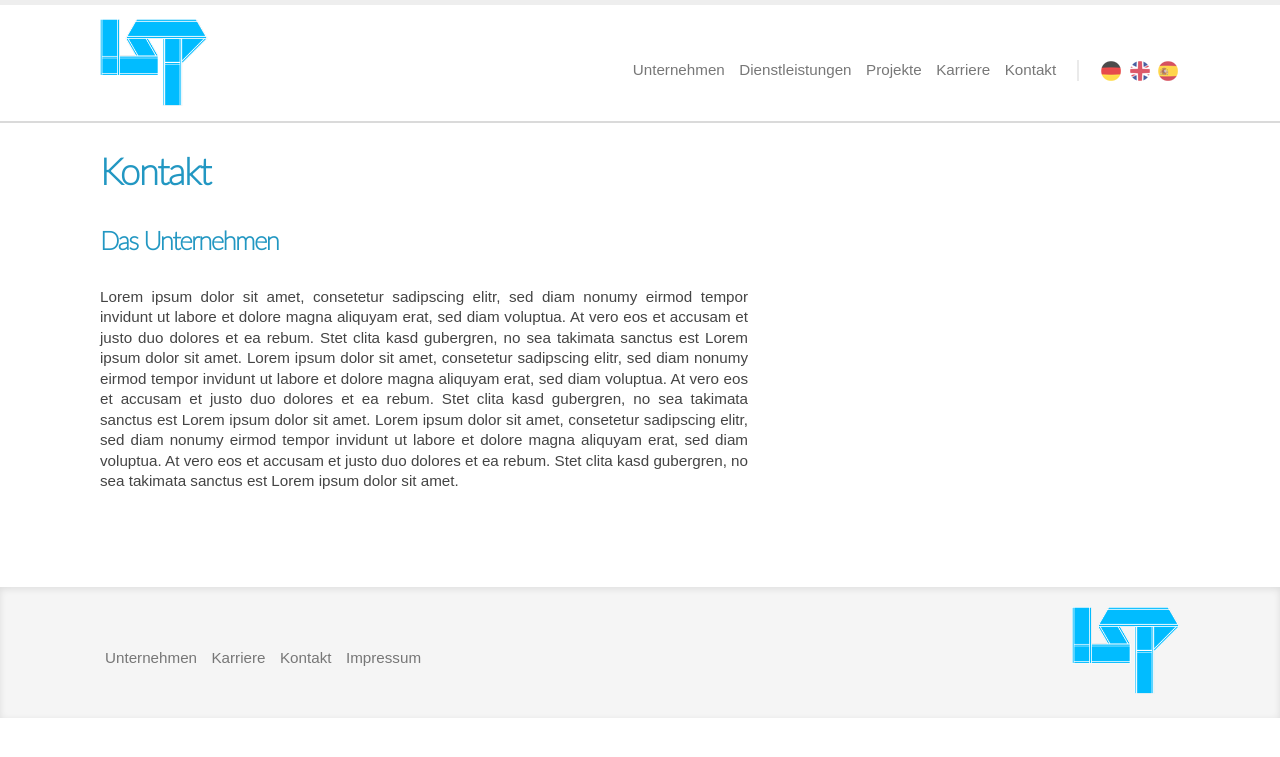
After one commit to carlosapa/ISP, a PHP site: page /kontakt.php in a window 1280 px wide. The commit adds this page. Shown: the top 757 px of the page. Run offline with PHP 8.4, Linux system fonts and the light colour scheme; some libraries are stand-ins or nearby versions.

Commit message:
adding new templates

```diff
--- a/css/Berlinerds_CSS_Framework/general_classes.css
+++ b/css/Berlinerds_CSS_Framework/general_classes.css
@@ -76,6 +76,8 @@
 .talign_left { text-align: left; }
 
 .talign_right { text-align: right; }
+
+.talign_justify { text-align: justify; }
 
 
 /* ====== OPACITY ====== */
--- a/css/main.css
+++ b/css/main.css
@@ -18,7 +18,7 @@
 
 /* general classes */
 
-h1, h2 {
+h1, h2, h3 {
 	font-family: 'latothin';
 	letter-spacing: -1.5px;
 	color: rgb(34, 151, 194);
@@ -377,7 +377,9 @@ li.content_list__items::before {
 	background: rgba(255, 255, 255, 0.96);
 	margin: 0 0 0 0;
 	box-shadow: 3px 0 10px rgba(0, 0, 0, 0.15), 0 0px 9px rgba(0, 0, 0, .05) inset;
-	padding: 2em;
+	padding: 1.6em 2.4em;
+	height: 97%;
+	margin-top: 0.8%;
 }
 
 .footer_map__holder .slider_item__block hr {
--- /dev/null
+++ b/kontakt.php
@@ -0,0 +1,21 @@
+<?php include_once('tmpl/header.php'); ?>
+<?php include_once('tmpl/head-main.php'); ?>
+
+<div class="section clearfix w-all line-top big-space-after">
+	<div class="section__holder clearfix w-1080 div-center">
+
+		<div class="section_title">
+			<h1>Kontakt</h1>
+		</div>
+
+		<div class="section_body w-60">
+			<h3>Das Unternehmen</h3>
+			<p class="talign_justify">Lorem ipsum dolor sit amet, consetetur sadipscing elitr, sed diam nonumy eirmod tempor invidunt ut labore et dolore magna aliquyam erat, sed diam voluptua. At vero eos et accusam et justo duo dolores et ea rebum. Stet clita kasd gubergren, no sea takimata sanctus est Lorem ipsum dolor sit amet. Lorem ipsum dolor sit amet, consetetur sadipscing elitr, sed diam nonumy eirmod tempor invidunt ut labore et dolore magna aliquyam erat, sed diam voluptua. At vero eos et accusam et justo duo dolores et ea rebum. Stet clita kasd gubergren, no sea takimata sanctus est Lorem ipsum dolor sit amet. Lorem ipsum dolor sit amet, consetetur sadipscing elitr, sed diam nonumy eirmod tempor invidunt ut labore et dolore magna aliquyam erat, sed diam voluptua. At vero eos et accusam et justo duo dolores et ea rebum. Stet clita kasd gubergren, no sea takimata sanctus est Lorem ipsum dolor sit amet. </p>
+
+
+		</div>
+
+	</div>
+</div>
+
+<?php include_once('tmpl/footer.php'); ?>
--- a/tmpl/footer.php
+++ b/tmpl/footer.php
@@ -3,13 +3,13 @@
 	 			<div class="footer_menu w-60 to-left">
 	 				<ul class="footer_items menu-inline navigation_items">
 	 					<li class="footer_item navigation_item">
-	 						<a href="/tmpl/unternehmen.php" class="clean_link">Unternehmen</a>
+	 						<a href="unternehmen.php" class="clean_link">Unternehmen</a>
 	 					</li>
 	 					<li class="footer_item navigation_item">
 	 						<a href="#" class="clean_link">Karriere</a>
 	 					</li>
 	 					<li class="footer_item navigation_item">
-	 						<a href="#" class="clean_link">Kontakt</a>
+	 						<a href="kontakt.php" class="clean_link">Kontakt</a>
 	 					</li>
 	 					<li class="footer_item navigation_item">
 	 						<a href="#" class="clean_link">Impressum</a>
--- a/tmpl/head-main.php
+++ b/tmpl/head-main.php
@@ -5,7 +5,9 @@
 
 		<div class="head_logo to-left w-25 ">
 			<div class="head_logo__holder w-all">
-				<img src="img/ISP-Logo neu positiv blau.png" alt="logo" title="logo" class="w-40">
+				<a href="index.php" target="_self" class="clean_link">
+					<img src="img/ISP-Logo neu positiv blau.png" alt="logo" title="logo" class="w-40">
+				</a>
 			</div>
 		</div> <!-- end of head logo -->
 
@@ -13,12 +15,12 @@
 			<div class="navigation__holder clearfix ">
 				<ul class="navigation_items menu-inline clearfix talign_right">
 					<li class="navigation_item navigation_menu">
-						<a href="tmpl/unternehmen.php" target="_blank" class="clean_link">
+						<a href="unternehmen.php" target="_self" class="clean_link">
 							<span>Unternehmen</span>
 						</a>
 						</li>
 					<li class="navigation_item navigation_menu">
-						<a href="#" target="_self" class="clean_link">
+						<a href="dienstleistungen.php" target="_self" class="clean_link">
 							<span>Dienstleistungen</span>
 						</a>
 						</li>
@@ -33,7 +35,7 @@
 						</a>
 						</li>
 					<li class="navigation_item navigation_menu menu-inline_separation_right">
-						<a href="#" target="_self" class="clean_link">
+						<a href="kontakt.php" target="_self" class="clean_link">
 							<span>Kontakt</span>
 						</a>
 						</li>
```
Also changed, not shown: dienstleistungen.php (added, +21 -0 lines), tmpl/index-content.php (+9 -9 lines), unternehmen.php (+25 -0 lines).
